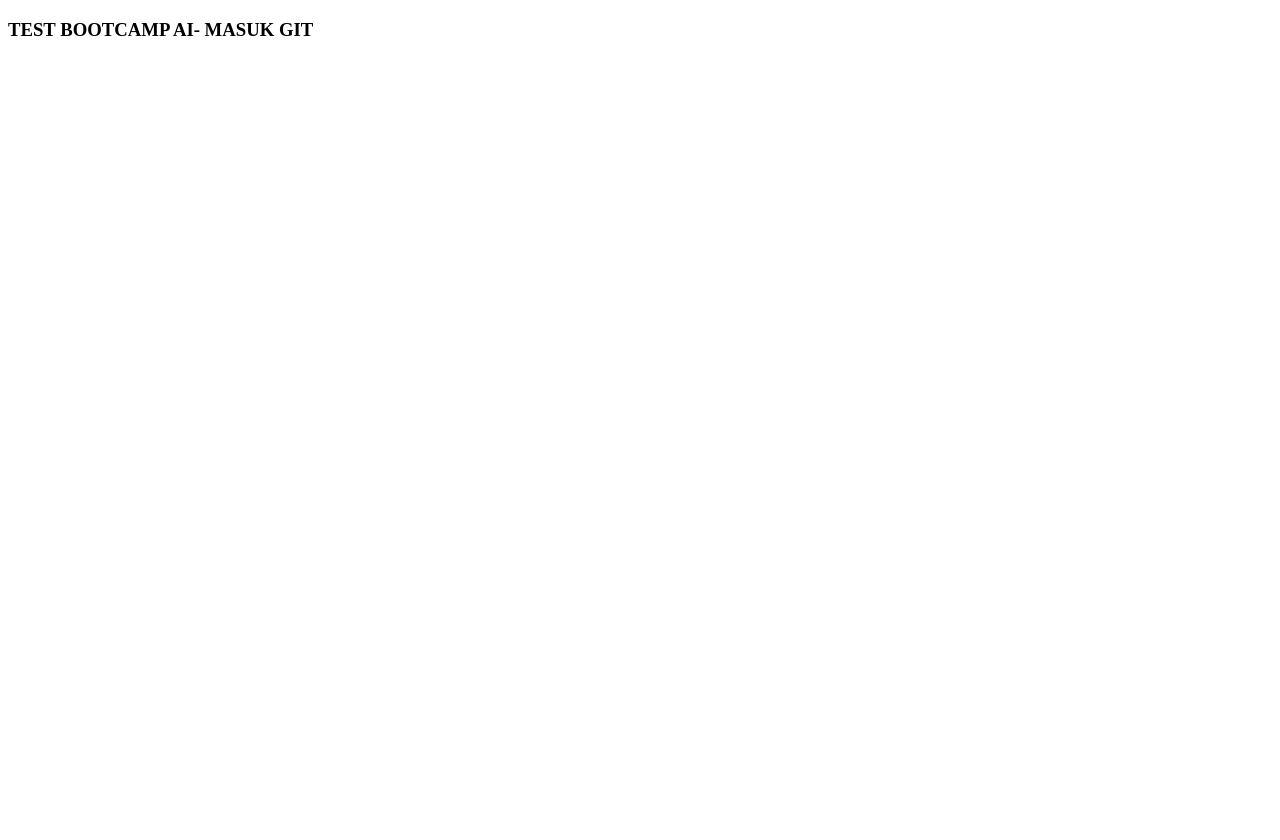
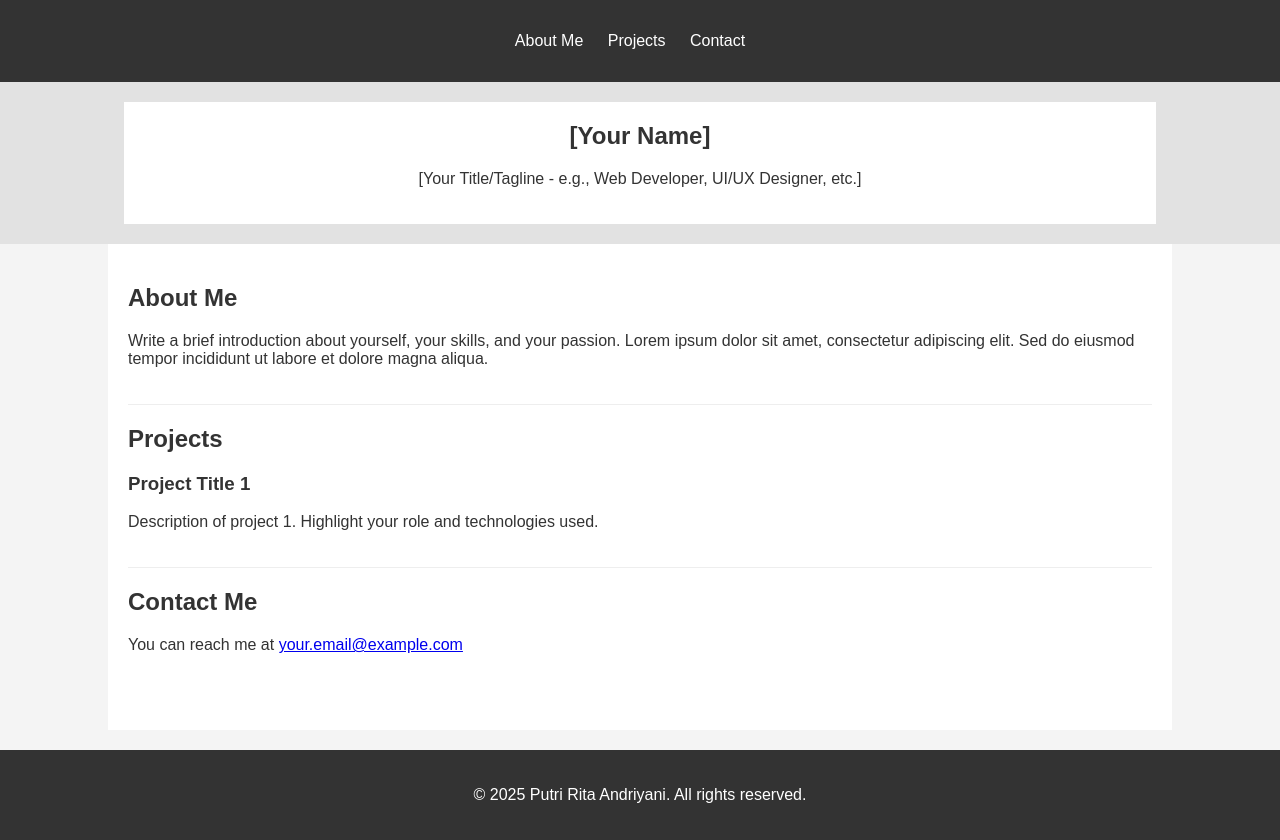
Before and after one commit to putrita/AI_TI, a plain HTML site: page index.html in a window 1280 px wide. Before the commit the page ends 800 px from the top, so only its background shows below. Drawn offline with Linux system fonts and the light colour scheme.

Commit message:
coba bikin halaman dengan gemini dan git

```diff
--- a/index.html
+++ b/index.html
@@ -3,9 +3,69 @@
 <head>
     <meta charset="UTF-8">
     <meta name="viewport" content="width=device-width, initial-scale=1.0">
-    <title>Document</title>
+    <title>My Portfolio</title>
+    <style>
+        body { font-family: sans-serif; margin: 0; background-color: #f4f4f4; color: #333; }
+        header { background-color: #333; color: #fff; padding: 1em 0; text-align: center; }
+        nav ul { list-style-type: none; padding: 0; }
+        nav ul li { display: inline; margin-right: 20px; }
+        nav a { color: #fff; text-decoration: none; }
+        .container { width: 80%; margin: auto; overflow: hidden; padding: 20px; background-color: #fff; }
+        .hero { background-color: #e2e2e2; padding: 20px; text-align: center; }
+        .hero h1 { margin-top: 0; }
+        .section { margin-bottom: 20px; padding-bottom: 20px; border-bottom: 1px solid #eee; }
+        .section:last-child { border-bottom: none; }
+        .project-item { margin-bottom: 15px; }
+        .project-item img { max-width: 100%; height: auto; }
+        footer { text-align: center; padding: 20px; background-color: #333; color: #fff; margin-top: 20px;}
+    </style>
 </head>
 <body>
-    <h3>TEST BOOTCAMP AI- MASUK GIT</h3>
+    <header>
+        <nav>
+            <ul>
+                <li><a href="#about">About Me</a></li>
+                <li><a href="#projects">Projects</a></li>
+                <li><a href="#contact">Contact</a></li>
+            </ul>
+        </nav>
+    </header>
+
+    <section class="hero">
+        <div class="container">
+            <h1>[Your Name]</h1>
+            <p>[Your Title/Tagline - e.g., Web Developer, UI/UX Designer, etc.]</p>
+        </div>
+    </section>
+
+    <div class="container">
+        <section id="about" class="section">
+            <h2>About Me</h2>
+            <p>
+                Write a brief introduction about yourself, your skills, and your passion.
+                Lorem ipsum dolor sit amet, consectetur adipiscing elit. Sed do eiusmod tempor incididunt ut labore et dolore magna aliqua.
+            </p>
+        </section>
+
+        <section id="projects" class="section">
+            <h2>Projects</h2>
+            <div class="project-item">
+                <h3>Project Title 1</h3>
+                <!-- <img src="path/to/project1-image.jpg" alt="Project 1 Screenshot"> -->
+                <p>Description of project 1. Highlight your role and technologies used.</p>
+            </div>
+            <!-- Add more project items as needed -->
+        </section>
+
+        <section id="contact" class="section">
+            <h2>Contact Me</h2>
+            <p>You can reach me at <a href="mailto:your.email@example.com">your.email@example.com</a></p>
+            <!-- You can also add a contact form here -->
+        </section>
+    </div>
+
+    <footer>
+        <p>&copy; 2025 Putri Rita Andriyani. All rights reserved.</p>
+    </footer>
 </body>
 </html>
```
